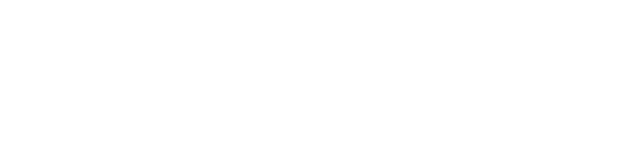
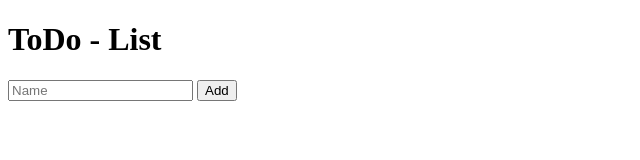
Before and after one commit to Anri-H/ToDo-List, a plain HTML site: page index.html in a window 1280 px wide. Shown: the whole page, without its empty margins (0-640 px from the left). Drawn offline with Linux system fonts and the light colour scheme.

Commit message:
feat(index.html): created input for name & submit button

```diff
--- a/index.html
+++ b/index.html
@@ -4,7 +4,12 @@
     <meta charset="UTF-8" />
     <meta http-equiv="X-UA-Compatible" content="IE=edge" />
     <meta name="viewport" content="width=device-width, initial-scale=1.0" />
-    <title>Document</title>
+    <title>ToDo List</title>
   </head>
-  <body></body>
+  <body>
+    <h1>ToDo - List</h1>
+    <input type="text" class="name" placeholder="Name" />
+    <input type="submit" class="submit" value="Add" />
+    <script src="./index.js"></script>
+  </body>
 </html>
```
